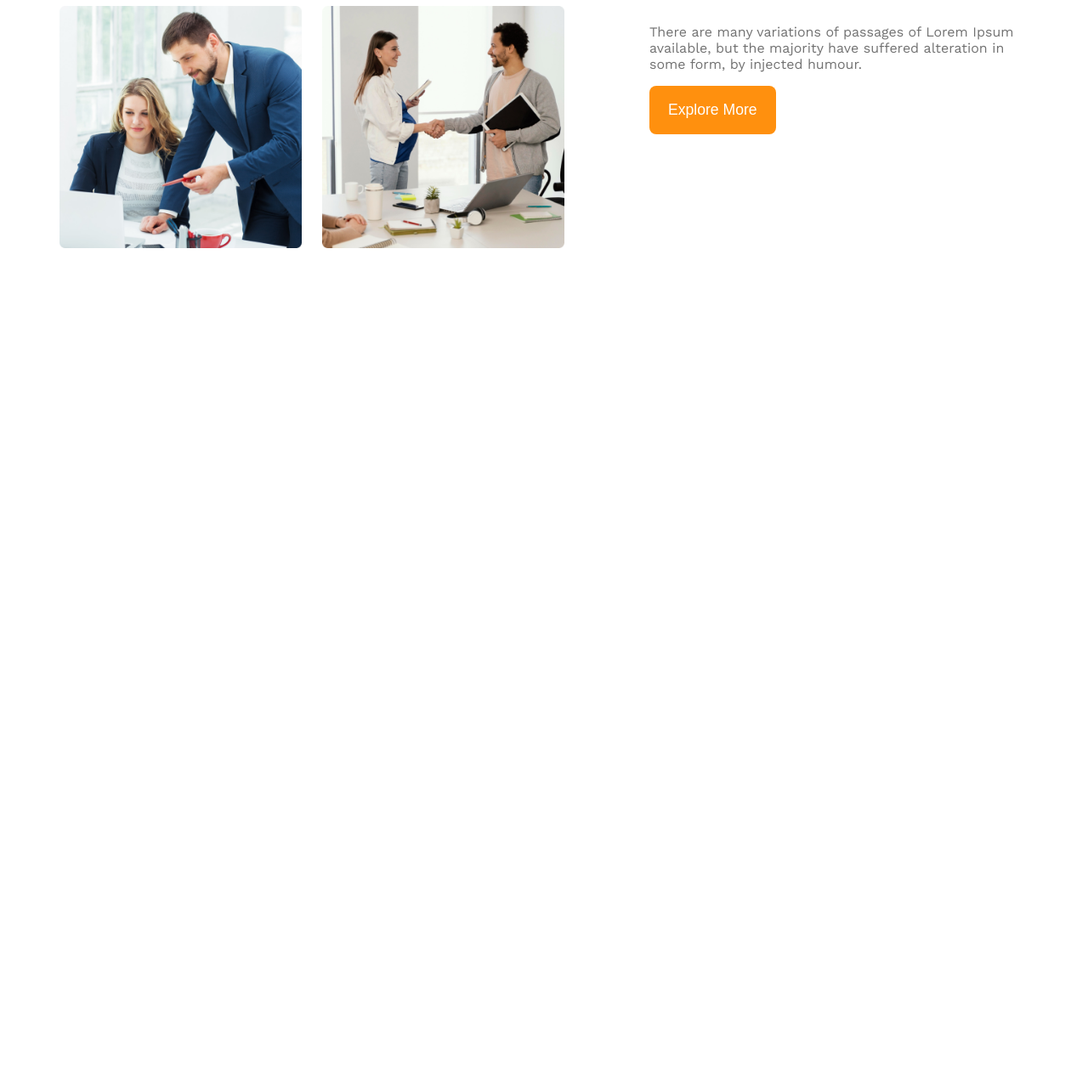
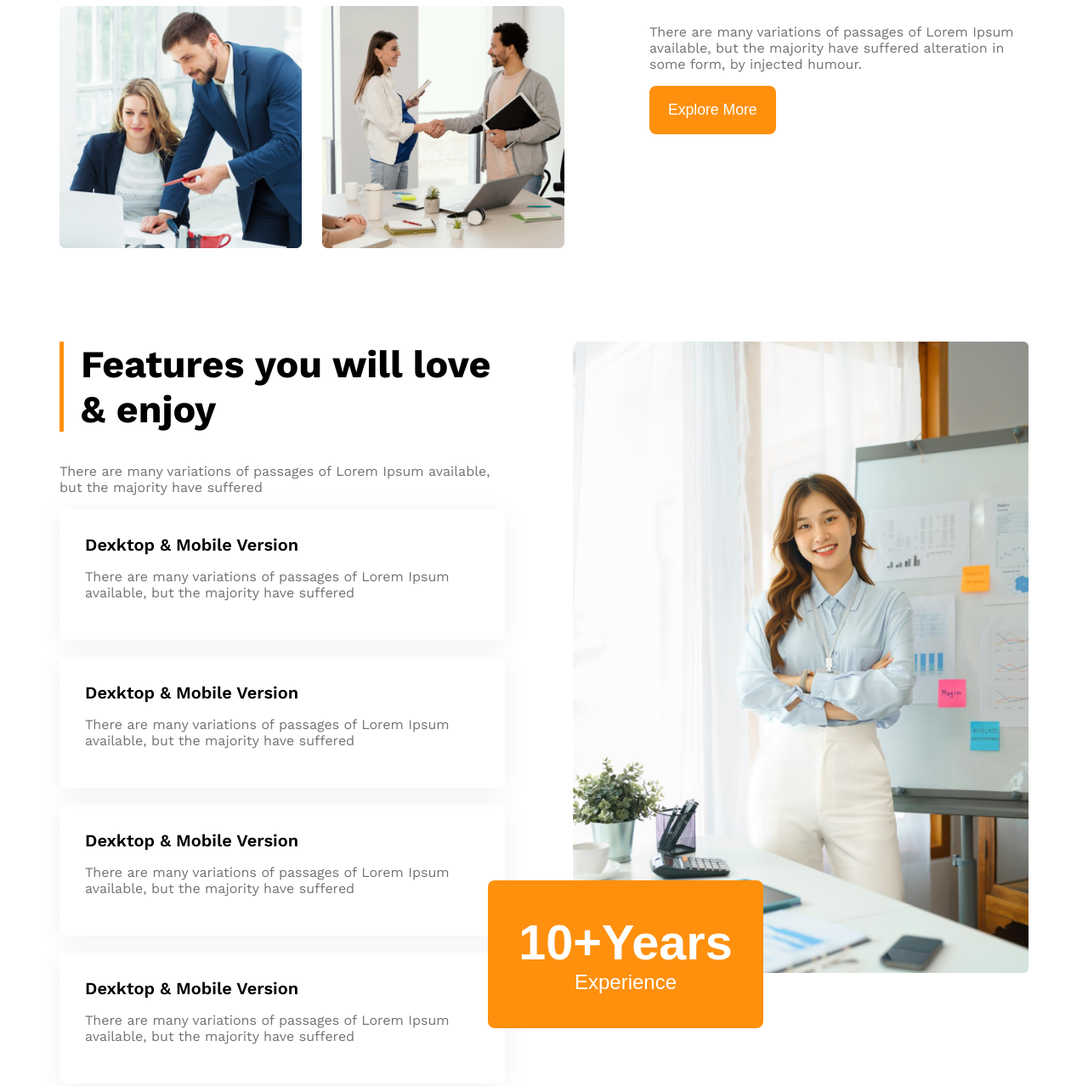
Before and after one commit to whoishasan/g3-architect-website, a plain HTML site: page index.html in a window 1280 px wide. Shown: the part 1507-2785 px from the top of the page at 85% size. Before the commit the page ends 1807 px from the top, so only its background shows below. Drawn offline with nearby package versions, Linux system fonts and the light colour scheme.

Commit message:
features section

```diff
--- a/index.html
+++ b/index.html
@@ -60,6 +60,51 @@
           <button class="btn-primary">Explore More</button>
         </div>
       </section>
+      <section class="features display-flex">
+        <div>
+          <h1 id="feature-section-title">Features you will love & enjoy</h1>
+          <p class="text-light-gray">
+            There are many variations of passages of Lorem Ipsum available, but
+            the majority have suffered
+          </p>
+          <div class="feature-card-container">
+            <h4 class="card-title">Dexktop & Mobile Version</h4>
+            <p class="text-light-gray">
+              There are many variations of passages of Lorem Ipsum available,
+              but the majority have suffered
+            </p>
+          </div>
+          <div class="feature-card-container">
+            <h4 class="card-title">Dexktop & Mobile Version</h4>
+            <p class="text-light-gray">
+              There are many variations of passages of Lorem Ipsum available,
+              but the majority have suffered
+            </p>
+          </div>
+          <div class="feature-card-container">
+            <h4 class="card-title">Dexktop & Mobile Version</h4>
+            <p class="text-light-gray">
+              There are many variations of passages of Lorem Ipsum available,
+              but the majority have suffered
+            </p>
+          </div>
+          <div class="feature-card-container">
+            <h4 class="card-title">Dexktop & Mobile Version</h4>
+            <p class="text-light-gray">
+              There are many variations of passages of Lorem Ipsum available,
+              but the majority have suffered
+            </p>
+          </div>
+        </div>
+        <div class="featured-architect">
+          <img src="./images/architect.png" alt="" />
+          <button id="experience-badge" class="btn-primary">
+            <span id="experience-year"> 10+Years</span>
+            <br />
+            <span>Experience</span>
+          </button>
+        </div>
+      </section>
     </main>
   </body>
 </html>
--- a/styles/architects.css
+++ b/styles/architects.css
@@ -116,12 +116,57 @@ main > section {
 #Quick {
   font-weight: 500;
 }
+/* features section styles */
+#feature-section-title {
+  margin-top: 0px;
+  font-size: 2.8rem;
+  font-weight: 700;
+}
+.features img {
+  max-width: 600px;
+  max-height: 900px;
+}
+.features {
+  gap: 80px;
+}
+#feature-section-title {
+  border-left: 5px solid #ff900e;
+  padding-left: 20px;
+}
+.feature-card-container {
+  padding: 30px;
+  border-radius: 8px;
+  margin-bottom: 20px;
+  box-shadow: 0 4px 30px 0 rgba(0, 0, 0, 0.06);
+}
+.feature-card-container .card-title {
+  font-size: 1.25rem;
+  font-weight: 600;
+  margin-top: 0px;
+  margin-bottom: 0px;
+}
 
+#experience-badge {
+  padding: 40px 36px;
+  font-size: 1.5rem;
+  font-weight: 500;
+  margin-top: -120px;
+  margin-left: -100px;
+}
+
+#experience-year {
+  font-size: 3.6rem;
+  font-weight: 700;
+}
+.featured-architect img {
+  width: 100%;
+}
 /* responsive medias query */
 @media screen and (max-width: 576px) {
   .navbar,
   .nav-link,
-  .teams {
+  .teams,
+  .features {
     flex-direction: column;
   }
   .team-img-container {
@@ -130,14 +175,23 @@ main > section {
   .our-feature {
     margin-left: 15px;
   }
+  #experience-badge {
+    margin-top: 20px;
+    margin-left: 20px;
+  }
 }
 
 /* mediam device design */
 @media screen and (min-width: 576px) and (max-width: 992px) {
-  .teams {
+  .teams,
+  .features {
     flex-direction: column;
     .our-feature {
       margin: 50 auto;
     }
   }
+  #experience-badge {
+    margin-top: 20px;
+    margin-left: 20px;
+  }
 }
```
